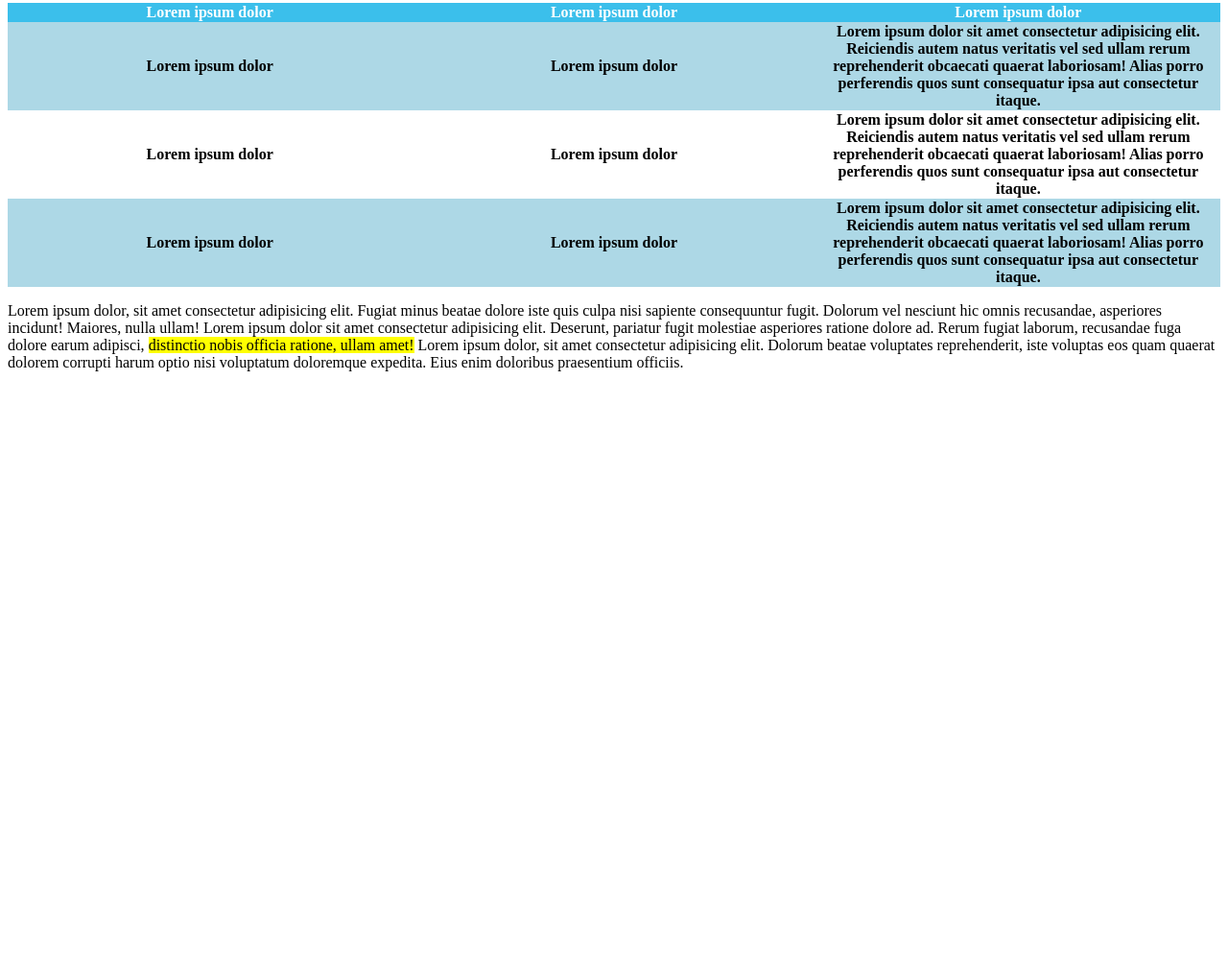
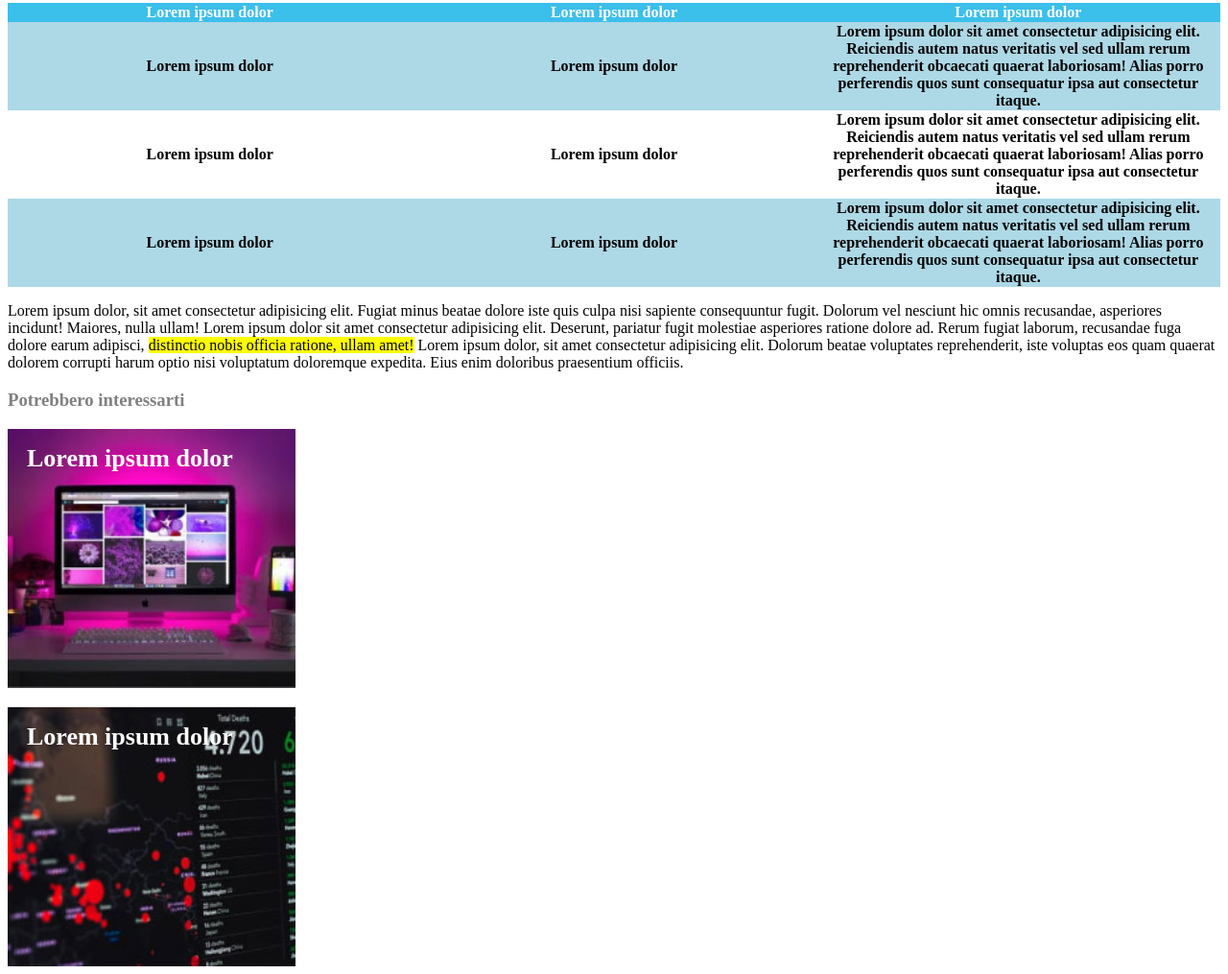
Before and after one commit to Onda-dev/THE-BOOLEANER, a plain HTML site: page index.html in a window 1280 px wide. Shown: the part 905-1920 px from the top of the page at 96% size. Before the commit the page ends 1308 px from the top, so only its background shows below. Drawn offline with Linux system fonts and the light colour scheme.

Commit message:
Footer completato

```diff
--- a/css/style.css
+++ b/css/style.css
@@ -23,6 +23,14 @@ a {
 
 h1 {
     margin-bottom: 0px;
+}
+
+footer h4 {
+    position: absolute;
+    font-size: 26px;
+    color: white;
+    margin-top: 16px;
+    margin-left: 20px;
 }
 
 .data {
@@ -55,3 +63,24 @@ thead {
 .white {
     background-color: white;
 }
+
+.pic1 {
+    position: relative;
+    width: 300px;
+    height: 270px;
+    background-color: red;
+    margin-bottom: 20px;
+    background-image: url(../img/monitor.jpg);
+    background-size: cover;
+    background-position: center;
+}
+
+.pic2 {
+    position: relative;
+    width: 300px;
+    height: 270px;
+    background-color: rgb(106, 219, 72);
+    background-image: url(../img/graph.jpg);
+    background-size: cover;
+    background-position: center;
+}
--- a/index.html
+++ b/index.html
@@ -72,6 +72,9 @@
         </main>
 
         <footer>
+            <h3 class="grey">Potrebbero interessarti</h3>
+            <div class="pic1"><h4>Lorem ipsum dolor</h4></div>
+            <div class="pic2"><h4>Lorem ipsum dolor</h4></div>
 
         </footer>
 
```
